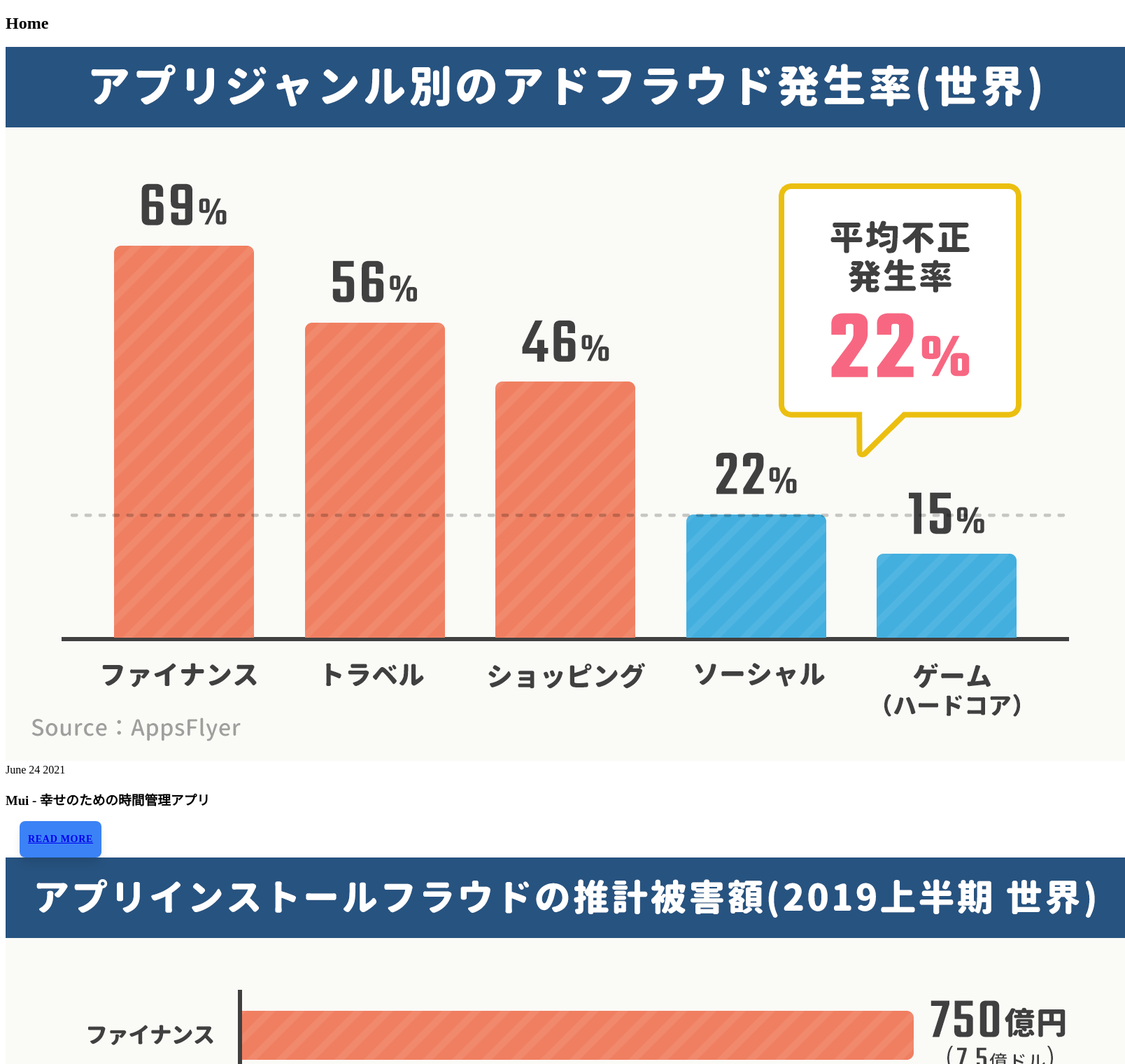
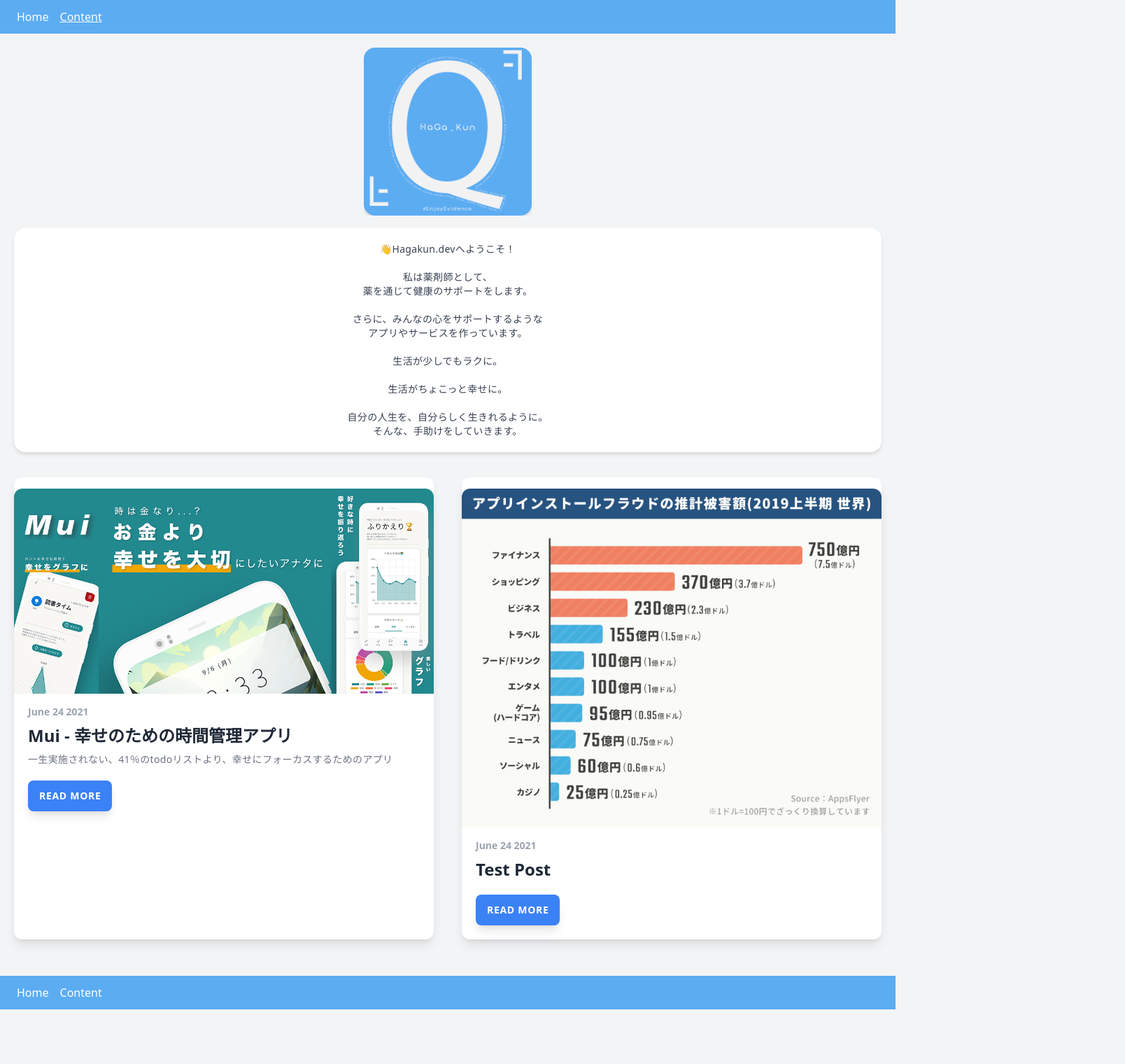
Before and after one commit to obutora/nextjs_markdown_blog, a Next.js app: page / in a window 1280 px wide. Shown: the top 1520 px of the page at 70% size, 1608 px wide, since content can reach past the window. After the commit the page ends 1442 px from the top, so only its background shows below. Built offline with nearby package versions, Linux system fonts and the light colour scheme.

Commit message:
indexとHeader追加

```diff
--- /dev/null
+++ b/components/Footer.js
@@ -0,0 +1,18 @@
+import React from 'react'
+import Link from 'next/link'
+
+export default function Header() {
+
+    return (
+        <header className="bg-primary">
+            <div className="p-3 ml-3 space-x-4 block">
+                <Link href='/'>
+                    <a className='text-white no-underline font-light'>Home</a>
+                </Link>
+                <Link href='/'>
+                    <a className='text-white no-underline font-light'>Content</a>
+                </Link>
+            </div>
+        </header >
+    )
+}
--- a/components/Header.js
+++ b/components/Header.js
@@ -1,12 +1,28 @@
 import React from 'react'
 import Link from 'next/link'
+import { useRouter } from 'next/router'
+
+function detector(path, word) {
+    return path === word ? 'text-white no-underline font-light' : 'text-white underline font-light'
+}
+
 
 export default function Header() {
+    const router = useRouter()
+
+    console.log(router.pathname)
+    const under = 'no-underline'
+
+
+
     return (
-        <header className="bg-blue-500">
-            <div className="p-5 ml-3 text-white">
+        <header className="bg-primary">
+            <div className="p-3 ml-3 space-x-4 block">
                 <Link href='/'>
-                    <h2>Home</h2>
+                    <a className={detector(router.pathname, '/')}>Home</a>
+                </Link>
+                <Link href='/'>
+                    <a className={detector(router.pathname, '/blog/[slug]')}>Content</a>
                 </Link>
             </div>
         </header>
--- a/components/Post.js
+++ b/components/Post.js
@@ -2,18 +2,28 @@ import Link from 'next/link'
 import btnStyle from '../styles/button.module.css'
 
 export default function Post({ post }) {
+    //descriptionが空だった時の処理
+    if (!post.frontmatter.description) {
+        post.frontmatter.description = ''
+    }
+
+    console.log(post.frontmatter.description);
+
     return (
         <>
-            <div className='rounded-xl bg-white mx-5 my-3 pb-5 max-w-lg shadow-lg sm:max-w-xl'>
+            <div className='rounded-xl bg-white mx-5 my-3 pb-5 max-w-lg shadow-lg sm:max-w-2xl'>
                 <img src={post.frontmatter.cover_image} className="rounded-t-xl" />
 
                 <div className='mt-3 mx-5 post-date text-sm text-gray-400 font-semibold'>{post.frontmatter.date} </div>
-                <h3 className='mt-2 mx-5 mb-6 text-2xl text-gray-800 font-semibold'>{post.frontmatter.title}</h3>
+                <h3 className='mt-2 mx-5 text-2xl text-gray-800 font-semibold'>{post.frontmatter.title}</h3>
+                <p className="mb-5 mx-5 text-gray-500" >{post.frontmatter.description}</p>
 
                 {/* ここでblog/[slug]に飛ばす */}
-                <div className={btnStyle.btn + ' ' + btnStyle.btnP}>
-                    <Link href={`/blog/${post.slug}`}><a className="btn">Read more</a></Link>
-                </div>
+                <Link href={`/blog/${post.slug}`}>
+                    <div className={btnStyle.btn + ' ' + btnStyle.btnP}>
+                        Read more
+                    </div>
+                </Link>
                 {/* <div className={btnStyle.btn + ' ' + btnStyle.btnSecoundary}>あいうえお</div> */}
             </div>
         </>
--- a/pages/_app.js
+++ b/pages/_app.js
@@ -1,6 +1,8 @@
-// import '../styles/globals.css'
-import 'tailwindcss/tailwind.css'
+
+// import 'tailwindcss/tailwind.css'
+import '../styles/globals.css'
 import Header from '../components/Header'
+import Footer from '../components/Footer'
 
 
 function MyApp({ Component, pageProps }) {
@@ -9,6 +11,7 @@ function MyApp({ Component, pageProps }) {
     <main className="container">
       <Component {...pageProps} />
     </main>
+    <Footer />
   </div>
 
 }
--- a/pages/index.js
+++ b/pages/index.js
@@ -1,20 +1,48 @@
 import Head from 'next/head'
+import Image from 'next/image'
+import iconSrc from '../public/icon.png'
 import fs from 'fs'
 import path from 'path'
 import matter from 'gray-matter'
 import Post from '../components/Post'
 
+
 export default function Home({ posts }) {
 
   return (
-    <div >
+    <div>
       <Head>
         <title>MarkHaga</title>
         <meta name="description" content="Generated by create next app" />
         <link rel="icon" href="/favicon.ico" />
       </Head>
 
-      <div className='posts grid sm:grid-cols-2'>
+
+      <div className="block text-center py-5 ">
+        <Image src={iconSrc} width='240px' height='240px' className="rounded-2xl shadow-md  mx-auto" />
+        <div className="bg-white rounded-2xl shadow-md mx-5 mt-3">
+          <p className="py-5">👋Hagakun.devへようこそ！<br /><br />
+            私は薬剤師として、<br />
+            薬を通じて健康のサポートをします。<br /><br />
+
+            さらに、みんなの心をサポートするような<br />
+
+            アプリやサービスを作っています。<br /><br />
+
+            生活が少しでもラクに。<br /><br />
+
+            生活がちょこっと幸せに。<br /><br />
+
+            自分の人生を、自分らしく生きれるように。<br />
+
+            そんな、手助けをしていきます。
+            <br />
+          </p>
+        </div>
+      </div>
+
+
+      <div className='posts grid sm:grid-cols-2 mb-10'>
         {posts.map((post, index) => (
           <Post key={index} post={post} />
         ))}
--- a/posts/12345.md
+++ b/posts/12345.md
@@ -2,13 +2,9 @@
 title: 'Mui - 幸せのための時間管理アプリ'
 date: 'June 24 2021'
 excerpt: 'This is the excerpt'
+description: '一生実施されない、41％のtodoリストより、幸せにフォーカスするためのアプリ'
 cover_image: '/images/posts/img2.png'
 ---
-# Mui - 幸せのための時間管理アプリ
-
-Date: September 23, 2021
-Published: Yes
-Slug: mui
 
 タイムイズマネーは真実。でも、幸せにフォーカスしたほうがもっと幸せ。
 一生消えないTodoリストより、幸せにフォーカスするための時間管理アプリが必要です。
@@ -17,18 +13,20 @@ Slug: mui
 mui - 幸せになるための時間管理アプリを作りました！
 
 ### iOS版：
-
-[](https://apps.apple.com/jp/app/mui-幸せのための時間管理アプリ/id1585646872)
+[Mui - 幸せのための時間管理アプリ🍀 - App Store](https://apps.apple.com/jp/app/mui-幸せのための時間管理アプリ/id1585646872)
 
 ### Android版：
+[Mui - 幸せのための時間管理アプリ🍀 - Apps on Google Play](https://play.google.com/store/apps/details?id=hagakun.time_tracking_app)
 
-[Mui - 幸せのための時間管理アプリ🍀 - Apps on Google Play](https://play.google.com/store/apps/details?id=hagakun.time_tracking_app)
+<br>
 
 # 目次
 
 - タイムイズマネーは、幸福度を上げるの？
 - 一生実施されない、41％のtodoリストより、幸せにフォーカスしようぜ。
 - 幸福度を上げる時間の使い方：金よりも時間のため、自分よりも人のため、ものより経験のため
+
+<br>
 
 ### タイムイズマネー🤑 はもう貧しい。
 
@@ -47,7 +45,7 @@ Googleの検索ワードを見てみると、
 究極的には、「幸せになるため」じゃないですか。
 頑張りすぎて、「幸せを感じる」こと、忘れてませんか？
 
-![Mui%20-%20%E5%B9%B8%E3%81%9B%E3%81%AE%E3%81%9F%E3%82%81%E3%81%AE%E6%99%82%E9%96%93%E7%AE%A1%E7%90%86%E3%82%A2%E3%83%95%E3%82%9A%E3%83%AA%20e7c2d028ce6344b990e9aeb8c824c268/Untitled.png](Mui%20-%20%E5%B9%B8%E3%81%9B%E3%81%AE%E3%81%9F%E3%82%81%E3%81%AE%E6%99%82%E9%96%93%E7%AE%A1%E7%90%86%E3%82%A2%E3%83%95%E3%82%9A%E3%83%AA%20e7c2d028ce6344b990e9aeb8c824c268/Untitled.png)
+![graph](https://s3.us-west-2.amazonaws.com/secure.notion-static.com/95494600-2217-4b51-a19d-d836dc20fdcd/Untitled.png?X-Amz-Algorithm=AWS4-HMAC-SHA256&X-Amz-Credential=AKIAT73L2G45O3KS52Y5%2F20210927%2Fus-west-2%2Fs3%2Faws4_request&X-Amz-Date=20210927T152833Z&X-Amz-Expires=86400&X-Amz-Signature=635a4aca02751c7c394d184ccfe5715fb9ed3854d7030b19062c7bbdc52d9965&X-Amz-SignedHeaders=host&response-content-disposition=filename%20%3D%22Untitled.png%22)
 
 「稼ぎ方」と「時間の使い方」についてGoogleトレンドで比較すると、「稼ぎ方」の方に10倍近く大きい数値が付いてます。
 
@@ -66,7 +64,7 @@ Googleの検索ワードを見てみると、
 
 つまり、「お金のことばっかり考えても、幸せになれない」ってことです。
 
-![Mui%20-%20%E5%B9%B8%E3%81%9B%E3%81%AE%E3%81%9F%E3%82%81%E3%81%AE%E6%99%82%E9%96%93%E7%AE%A1%E7%90%86%E3%82%A2%E3%83%95%E3%82%9A%E3%83%AA%20e7c2d028ce6344b990e9aeb8c824c268/img_151571_1.png](Mui%20-%20%E5%B9%B8%E3%81%9B%E3%81%AE%E3%81%9F%E3%82%81%E3%81%AE%E6%99%82%E9%96%93%E7%AE%A1%E7%90%86%E3%82%A2%E3%83%95%E3%82%9A%E3%83%AA%20e7c2d028ce6344b990e9aeb8c824c268/img_151571_1.png)
+![graph](https://s3.us-west-2.amazonaws.com/secure.notion-static.com/a2af1e8d-b572-4961-b4f9-2e41e3d08286/img_151571_1.png?X-Amz-Algorithm=AWS4-HMAC-SHA256&X-Amz-Credential=AKIAT73L2G45O3KS52Y5%2F20210927%2Fus-west-2%2Fs3%2Faws4_request&X-Amz-Date=20210927T152929Z&X-Amz-Expires=86400&X-Amz-Signature=39c19aecddfa85b64be22aecb2243180bc0990ebad9e80add67e5cb3f15baa0d&X-Amz-SignedHeaders=host&response-content-disposition=filename%20%3D%22img_151571_1.png%22)
 
 [https://www.atpress.ne.jp/news/151571](https://www.atpress.ne.jp/news/151571) より引用
 
@@ -85,6 +83,8 @@ Googleの検索ワードを見てみると、
 それが幸せになるコツだと思うんです。
 
 だから、幸せになるための時間管理アプリ「mui」を作りました。
+
+<br>
 
 ### 一生消えないTodoリストより、幸せ時間にフォーカスしよう！
 
@@ -167,6 +167,6 @@ iOS版、Android版同時リリースです。
 
 Googleフォームも作ったので、ご意見があったら、ぜひお聞かせくださいね😉
 
-[https://docs.google.com/forms/d/e/1FAIpQLScJK238I86GG3HXRiYwTw8_bUYMdK7l348gmiZbT7Z2G8lk0g/viewform?usp=sf_link](https://docs.google.com/forms/d/e/1FAIpQLScJK238I86GG3HXRiYwTw8_bUYMdK7l348gmiZbT7Z2G8lk0g/viewform?usp=sf_link)
+[フォームへのリンク](https://docs.google.com/forms/d/e/1FAIpQLScJK238I86GG3HXRiYwTw8_bUYMdK7l348gmiZbT7Z2G8lk0g/viewform?usp=sf_link)
 
 これからもどんどんアップデートして、クオリティをアップしていきます！
--- a/styles/button.module.css
+++ b/styles/button.module.css
@@ -3,19 +3,19 @@
 @layer components{
     .btn {
         @apply
-        inline-block ml-5 px-3 py-4 rounded-lg
-        focus:outline-none focus:ring focus:ring-offset-4
-        hover:-translate-y-0.5
+        cursor-pointer
+        inline-block ml-5 px-4 py-3 rounded-lg
+        focus:ring-2 focus:ring-blue-900
+        hover:translate-y-0.5
         uppercase tracking-wider
         font-semibold shadow-lg text-sm
-        focus:ring-opacity-20 transform transition
+        transform transition
     }
 
     .btnP {
         @apply
         bg-blue-500
         hover:bg-blue-400 active:bg-blue-500
-         focus:ring-blue-500
         text-white
     }
 
@@ -23,7 +23,6 @@
         @apply
         bg-gray-300
         hover:bg-gray-400 active:bg-gray-600
-         focus:ring-blue-500
         text-gray-800
     }
 }
--- a/styles/globals.css
+++ b/styles/globals.css
@@ -1,9 +1,51 @@
-@import url('https://fonts.googleapis.com/css2?family=Poppins:wght@300;400&display=swap');
+/* @import url('https://fonts.googleapis.com/css2?family=Poppins:wght@300;400&display=swap'); */
 @tailwind base;
 @tailwind components;
 @tailwind utilities;
 
-html,
+@layer base {
+  h1 {
+    @apply text-3xl text-gray-800 font-black tracking-tight
+    my-5
+  }
+
+  h2 {
+    @apply text-2xl text-gray-800 my-3 font-bold tracking-normal
+  }
+
+  h3 {
+    @apply text-xl text-gray-800 my-2 font-semibold tracking-normal
+  }
+
+  p {
+    @apply text-sm font-normal text-gray-700 mb-1 tracking-wide
+  }
+
+  a {
+    @apply font-semibold cursor-pointer underline text-primary
+    transform transition hover:-translate-y-1 hover:scale-110
+  }
+
+  body {
+    @apply bg-gray-100 font-sans
+  }
+
+  ul {
+    @apply bg-gray-100 p-4 space-y-2 mb-4
+    rounded-lg shadow-md
+  }
+
+  li {
+    @apply list-disc ml-5
+    text-sm font-normal text-gray-700 mb-1 tracking-wide
+  }
+
+  img {
+    @apply my-4
+  }
+}
+
+/* html,
 body {
   background-color: grey;
   padding: 0;
@@ -72,4 +114,4 @@ ol {
   .posts {
     grid-template-columns: 1fr;
   }
-}
+} */
--- a/tailwind.config.js
+++ b/tailwind.config.js
@@ -3,7 +3,11 @@ module.exports = {
   purge: ['./pages/**/*.{js,ts,jsx,tsx}', './components/**/*.{js,ts,jsx,tsx}'],
   darkMode: false, // or 'media' or 'class'
   theme: {
-    extend: {},
+    extend: {
+      colors: {
+        'primary': '#5CACF2',
+      }
+    },
   },
   variants: {
     extend: {
```
Also changed, not shown: pages/blog/[slug].js (+8 -15 lines), public/icon.png (added), public/images/posts/img2.png.
